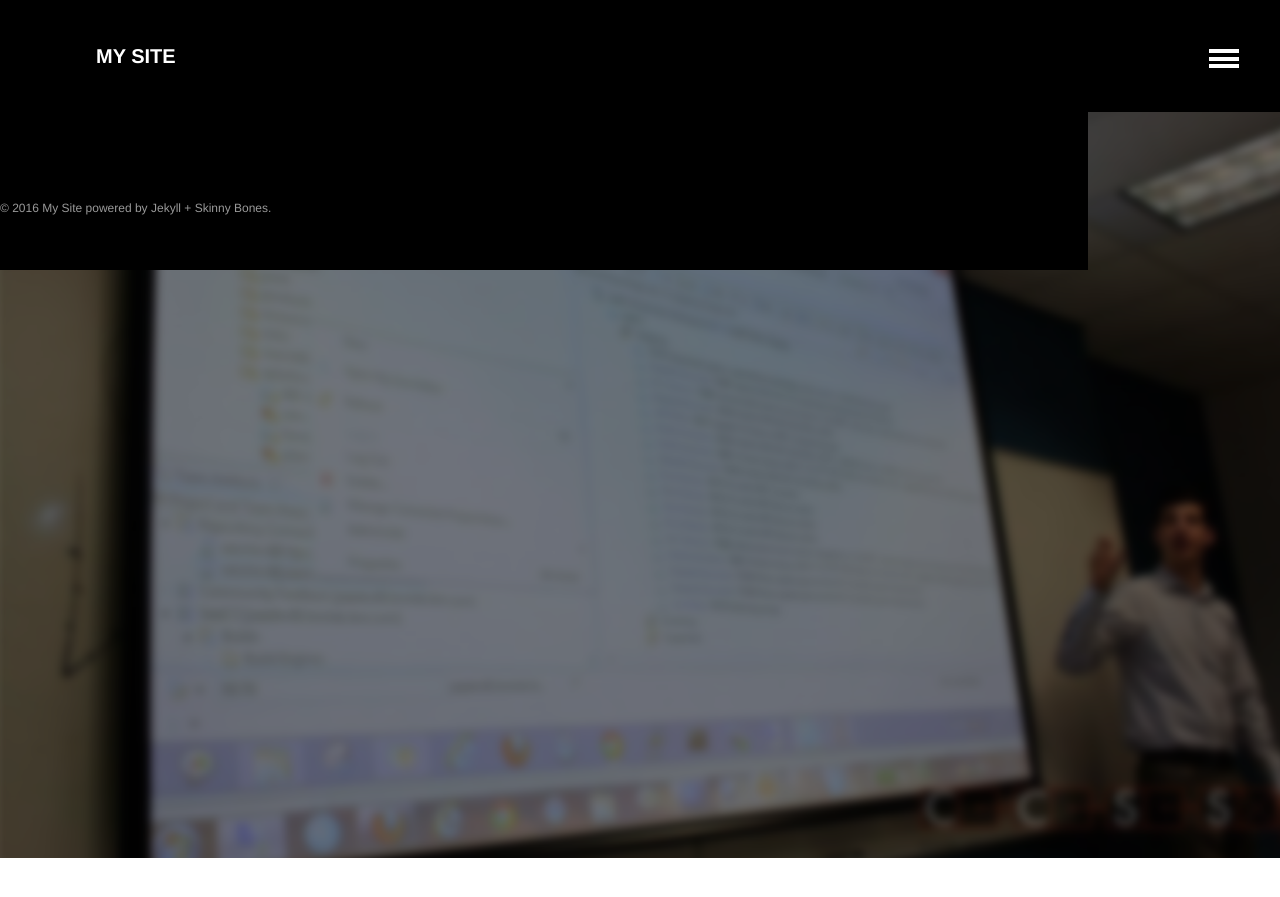
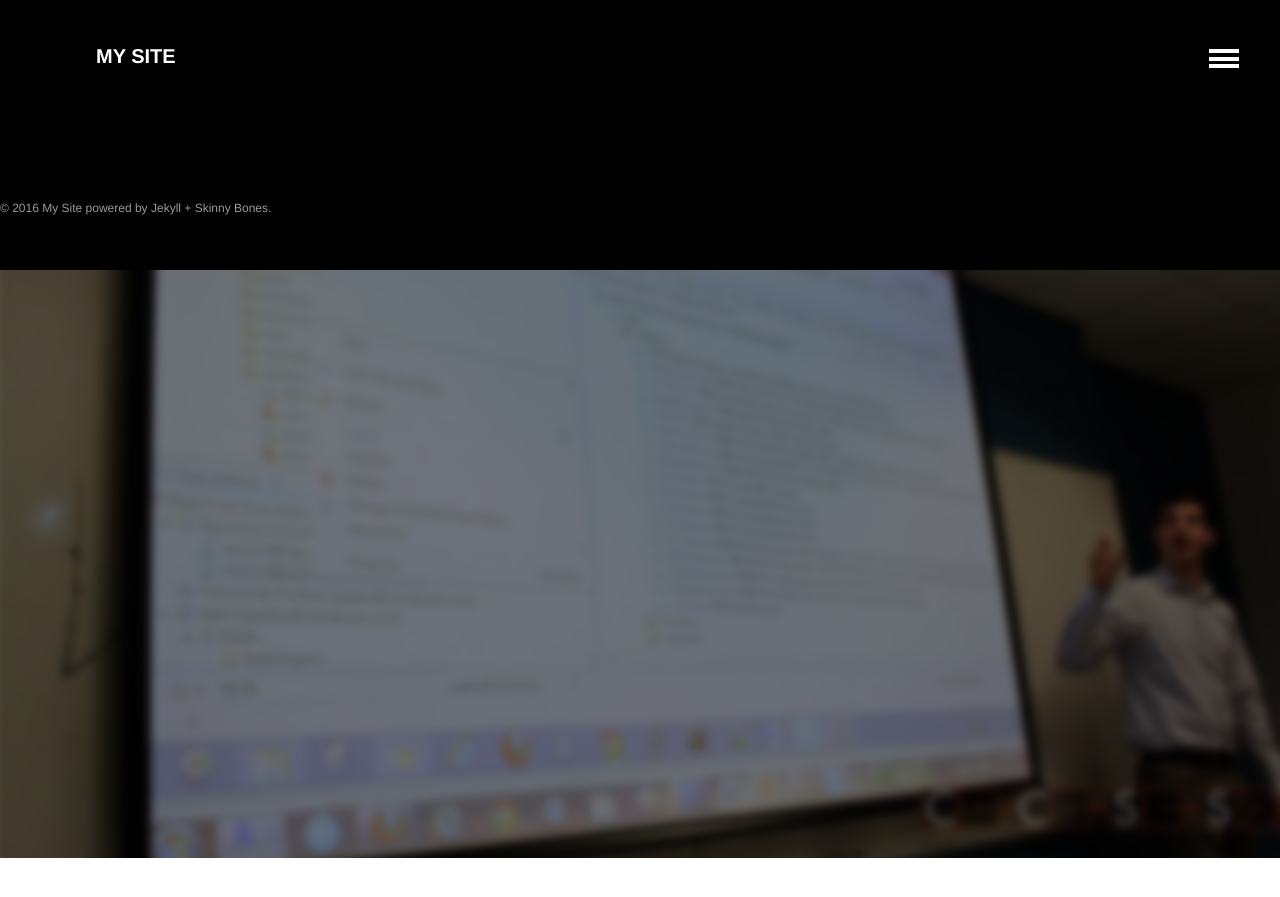
Before and after one commit to brittnylapierre/ccss_web, a Jekyll site: the page built from index.md, in a window 1280 px wide. Shown: the top 897 px of the page. Built offline with Jekyll 4.4.1, drawn with Linux system fonts in a browser that asks for light colours.

Commit message:
Updated _layout.scss

```diff
--- a/_sass/_layout.scss
+++ b/_sass/_layout.scss
@@ -357,7 +357,7 @@
 	}
     background-color: black;
     width: vw;
-    max-width: vw;
+    max-width: none;
     margin: 0;
     right: 0;
     left: 0;
```
